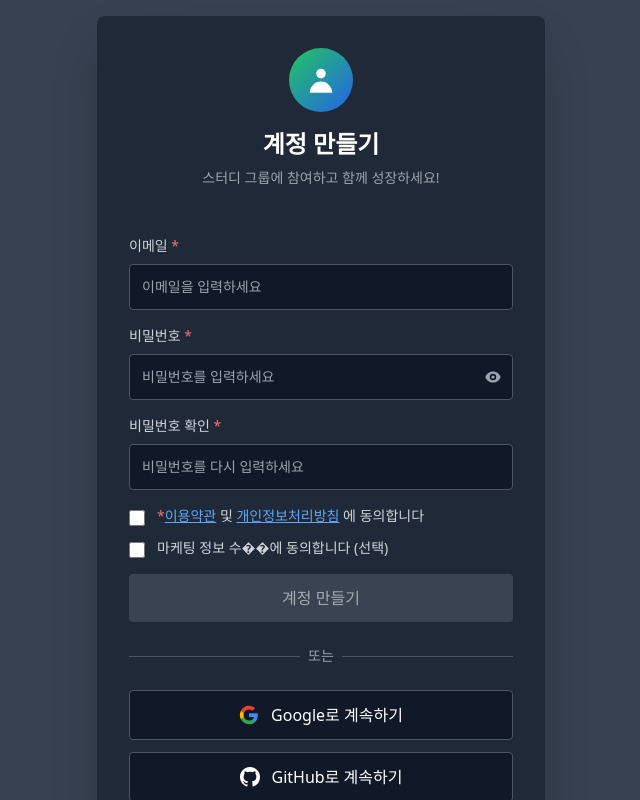
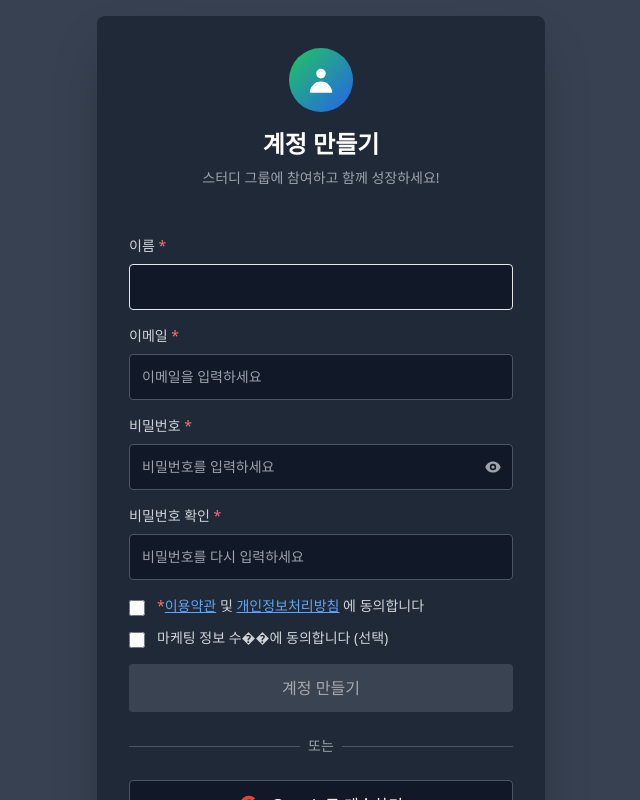
Before and after one commit to Cramind/FE, a Vue app: page /signup in a window 1280 px wide. Shown: the top 800 px of the page, without its empty margins (319-959 px from the left). Built offline with nearby package versions, Linux system fonts and the light colour scheme.

Commit message:
feat: 이름 입력

```diff
--- a/src/domains/auth/pages/components/SignUpForm.vue
+++ b/src/domains/auth/pages/components/SignUpForm.vue
@@ -31,6 +31,18 @@
     <!-- 회원가입 폼 -->
     <div class="px-8 pb-8">
       <form @submit.prevent="handleSignup" class="space-y-4">
+        <div>
+          <label class="block text-gray-300 text-sm font-medium mb-2">
+            이름 <span class="text-red-400">*</span>
+          </label>
+          <input
+            v-model="signupForm.name"
+            type="name"
+            :class="[
+              'w-full px-3 py-3 bg-gray-900 border rounded text-white text-sm transition-colors',
+            ]"
+          />
+        </div>
         <!-- 이메일 입력 -->
         <div>
           <label class="block text-gray-300 text-sm font-medium mb-2">
@@ -423,6 +435,7 @@ const toastMessage = ref("");
 
 // 폼 데이터
 const signupForm = reactive({
+  name: "",
   email: "",
   password: "",
   confirmPassword: "",
@@ -523,6 +536,7 @@ const validateConfirmPassword = () => {
 // 폼 유효성 검사
 const isFormValid = computed(() => {
   return (
+    signupForm.name &&
     signupForm.email &&
     signupForm.password &&
     signupForm.confirmPassword &&
@@ -561,6 +575,7 @@ const handleSignup = async () => {
     console.log("before api call", signupForm);
 
     await api.$post("/users/signup", {
+      name: signupForm.name,
       email: signupForm.email,
       password: signupForm.password,
     });
```
